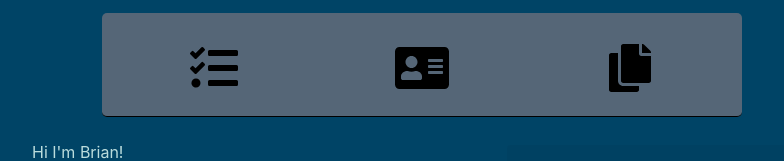
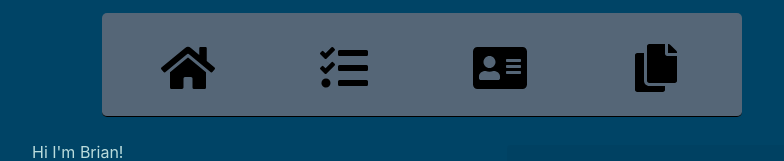
Before and after one commit to grogsy/home, a React (Create React App) app: page / in a window 1280 px wide. Shown: the top 161 px of the page, without its empty margins (218-1002 px from the left). Built offline with nearby package versions, Linux system fonts and the light colour scheme.

Commit message:
add a link to home

```diff
--- a/src/components/Header/HeaderItem.js
+++ b/src/components/Header/HeaderItem.js
@@ -11,7 +11,7 @@ const HeaderItem = ({ headerName, link, icon }) => {
           <span className="badge header-text">{headerName}</span>
         </h5>
       </div>
-      <Link to={`/${link}`} className="react-link">
+      <Link to={link ? `/${link}` : "/"} className="react-link">
         <div>
           <FontAwesomeIcon icon={icon} className="header-icon" size="3x" />
         </div>
--- a/src/components/Header/index.js
+++ b/src/components/Header/index.js
@@ -2,7 +2,8 @@ import React from "react";
 import {
   faCopy,
   faAddressCard,
-  faTasks
+  faTasks,
+  faHome
 } from "@fortawesome/free-solid-svg-icons";
 
 import HeaderItem from "./HeaderItem";
@@ -10,6 +11,7 @@ import HeaderItem from "./HeaderItem";
 const Header = ({ className }) => {
   return (
     <div className={className}>
+      <HeaderItem headerName="Home" icon={faHome} />
       <HeaderItem headerName="Projects" icon={faTasks} link="projects" />
       <HeaderItem headerName="Contact" icon={faAddressCard} link="contact" />
       <HeaderItem headerName="Resume" icon={faCopy} link="resume" />
```
